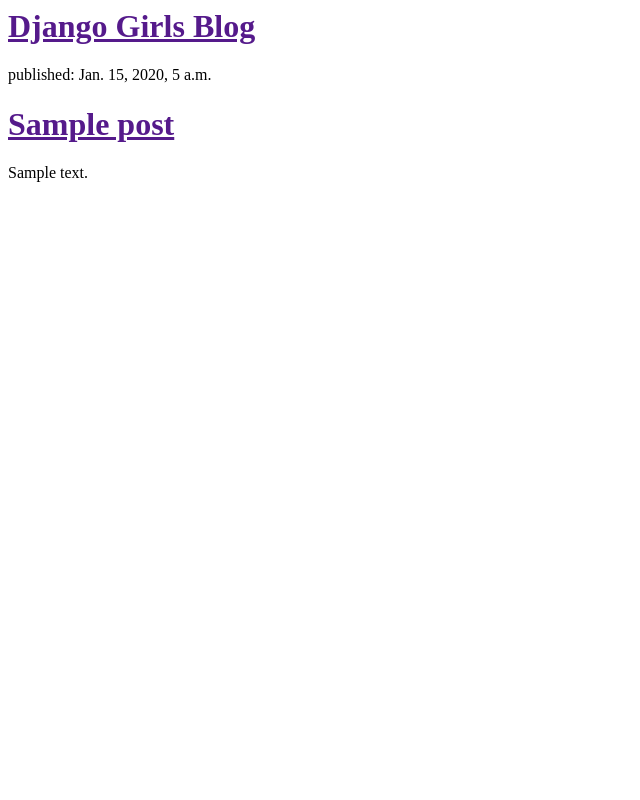
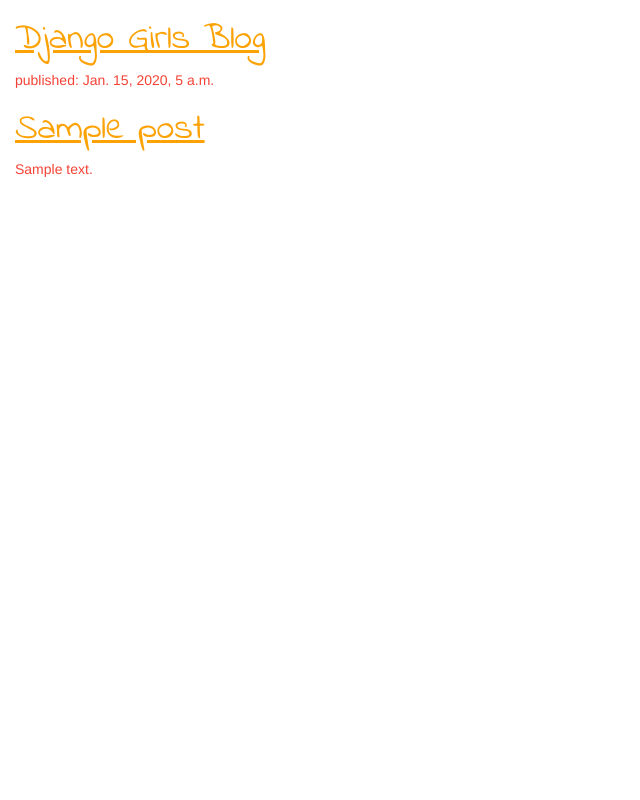
Before and after one commit to ilianaa831/my-first-blog, a Django app: template blog/templates/blog/post_list.html in a window 1280 px wide. Shown: the whole page, without its empty margins (0-640 px from the left). Run offline with Django 3.2, Linux system fonts and the light colour scheme; the template is opened without the code that fills it: values that come from a table or form of the project are taken from there, others are empty; tables that the repository leaves empty hold one stand-in row (values such as "Sample post"); some libraries are stand-ins or nearby versions.

Commit message:
added css

```diff
--- /dev/null
+++ b/blog/static/css/blog.css
@@ -0,0 +1,10 @@
+h1 a {
+  color: #FCA205;
+  font-family: 'Indie Flower',cursive;
+  text-decoration: underline;
+}
+
+body {
+  padding-left: 15px;
+  color: #F44336;
+}
--- a/blog/templates/blog/post_list.html
+++ b/blog/templates/blog/post_list.html
@@ -1,5 +1,10 @@
+{% load staticfiles %}
 <html>
   <head>
+    <link rel="stylesheet" href="//maxcdn.bootstrapcdn.com/bootstrap/3.2.0/css/bootstrap.min.css">
+    <link rel="stylesheet" href="//maxcdn.bootstrapcdn.com/bootstrap/3.2.0/css/bootstrap-theme.min.css">
+    <link rel="stylesheet" href="{% static 'css/blog.css' %}">
+    <link href="https://fonts.googleapis.com/css?family=Indie+Flower" rel="stylesheet">
     <title>Iliana's Blog</title>
   </head>
   <body>
```
